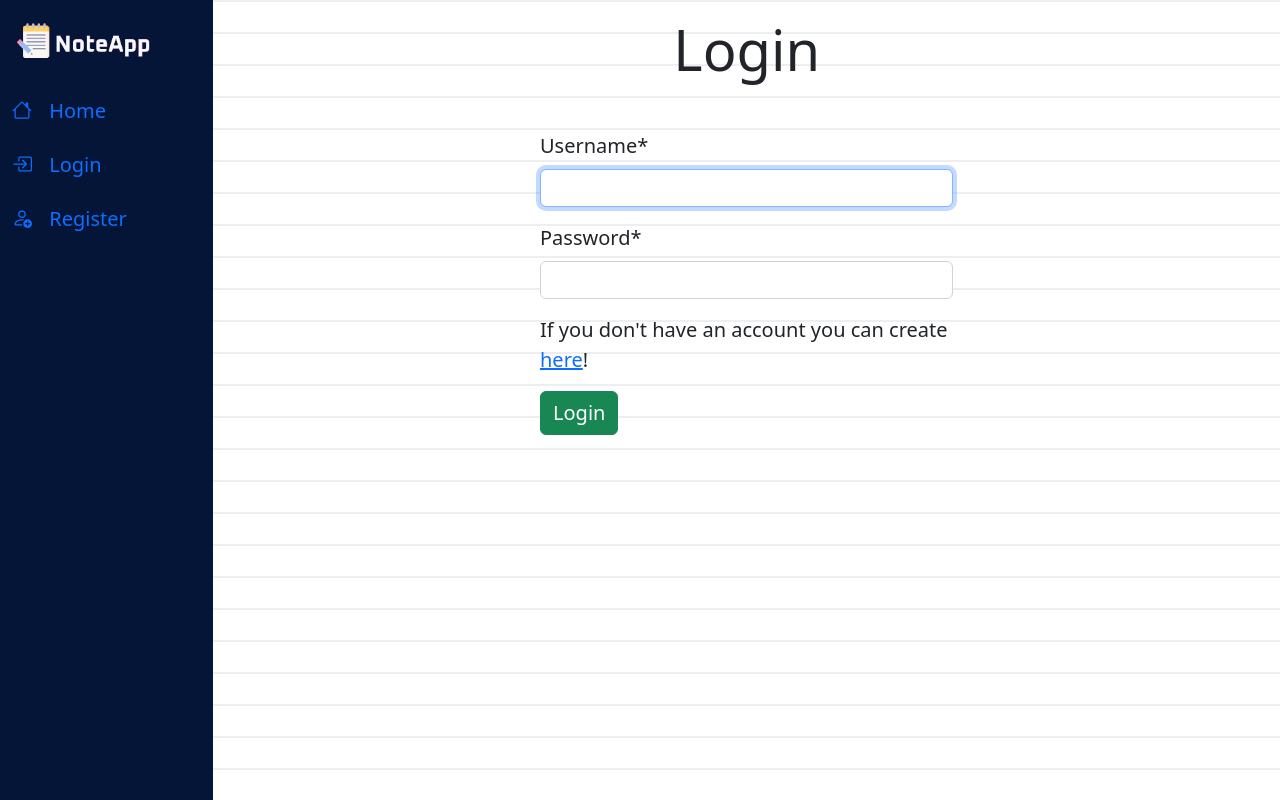
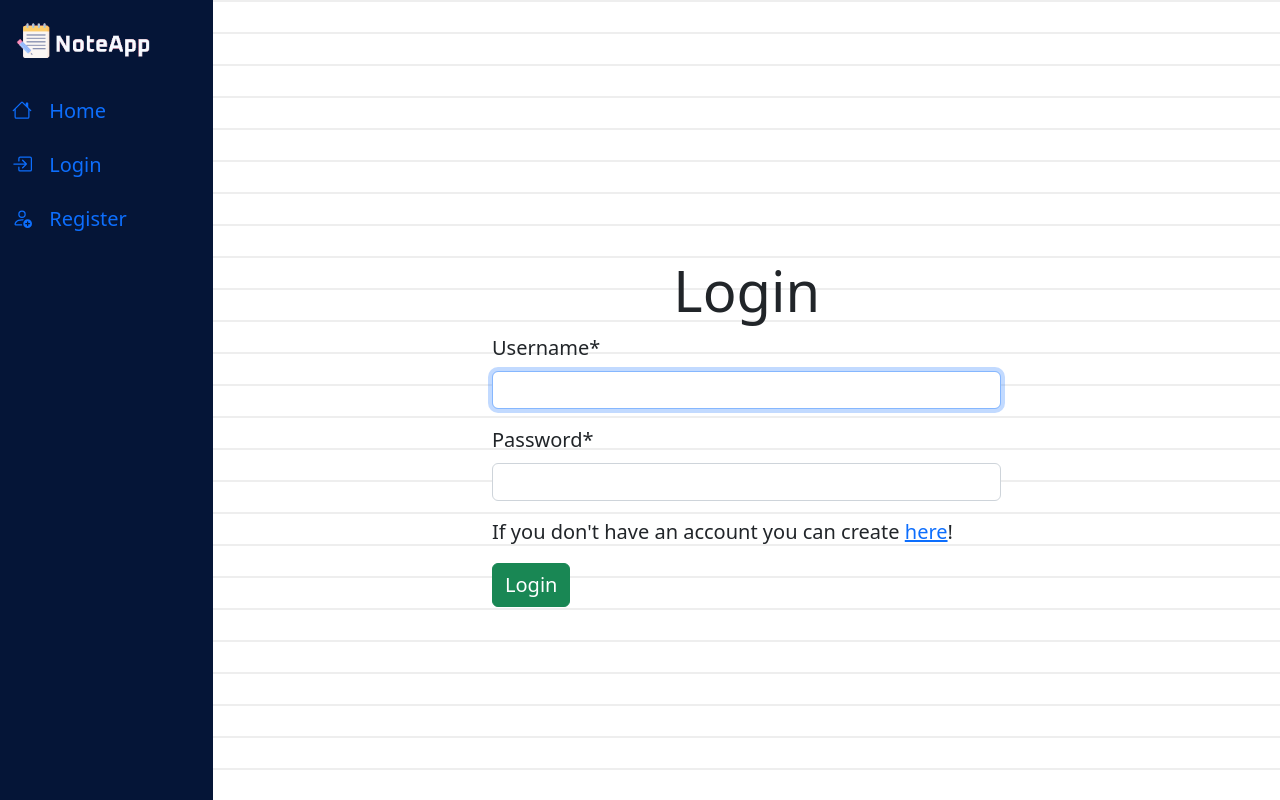
Before and after one commit to g-boron/NoteApp, a Django app: page /login/ in a window 1280 px wide. Run offline with Django 4.2, Linux system fonts and the light colour scheme; parts of the project's set-up code (start-up, migrations or seed data) failed here and were passed over; some libraries are stand-ins or nearby versions.

Commit message:
Changed login elements position

```diff
--- a/user_login/templates/registration/login.html
+++ b/user_login/templates/registration/login.html
@@ -4,10 +4,10 @@
 {% load crispy_forms_tags %}
 
 {% block content %}
-    <div class="container text-start">
-        <h1 class="display-4 text-center">Login</h1>
+    <div class="container h-100 d-flex justify-content-center align-items-center">
         <div class="w-xl-50 w-lg-50 w-md-25 w-sm-75 mt-5 mx-auto">
-            <form method='POST' class="m-5 fs-5">
+            <h1 class="display-4 text-center">Login</h1>
+            <form method='POST' class="fs-5 text-start">
                 {% csrf_token %}
                 {{form|crispy}}
                 <p>If you don't have an account you can create <a href="{% url 'register' %}">here</a>!</p>
```
